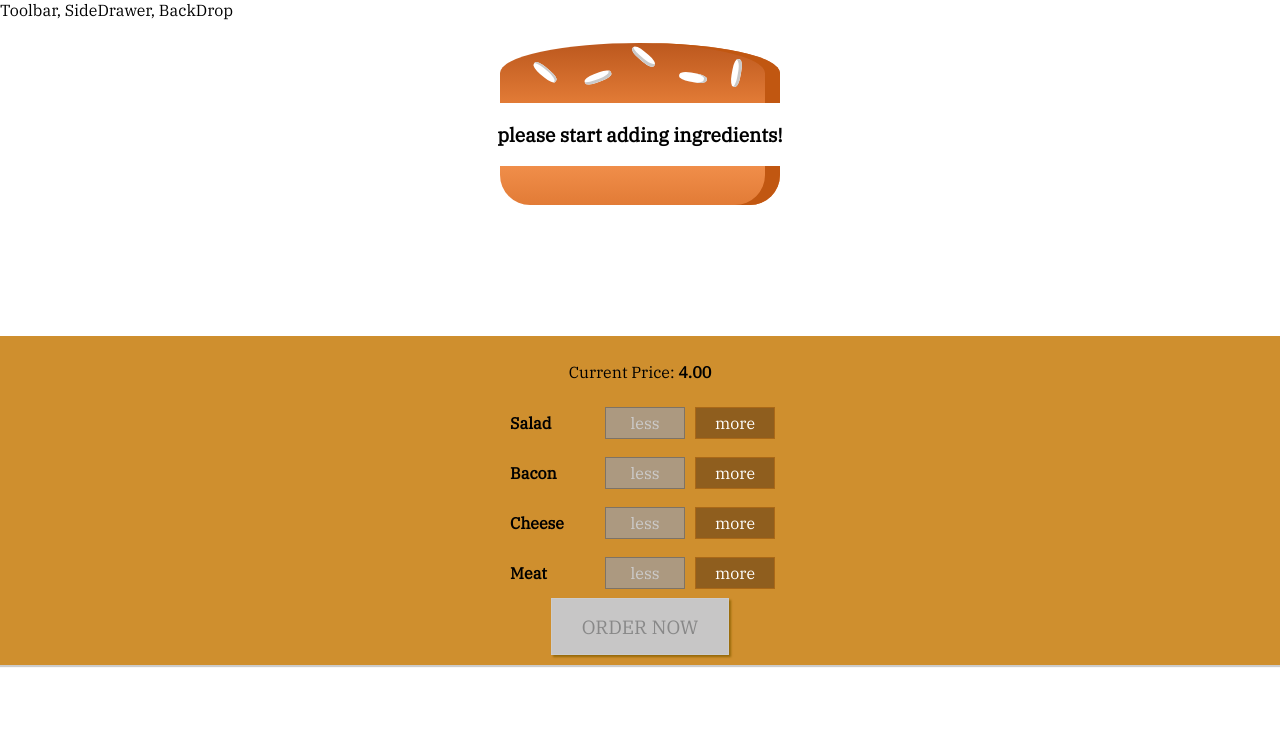
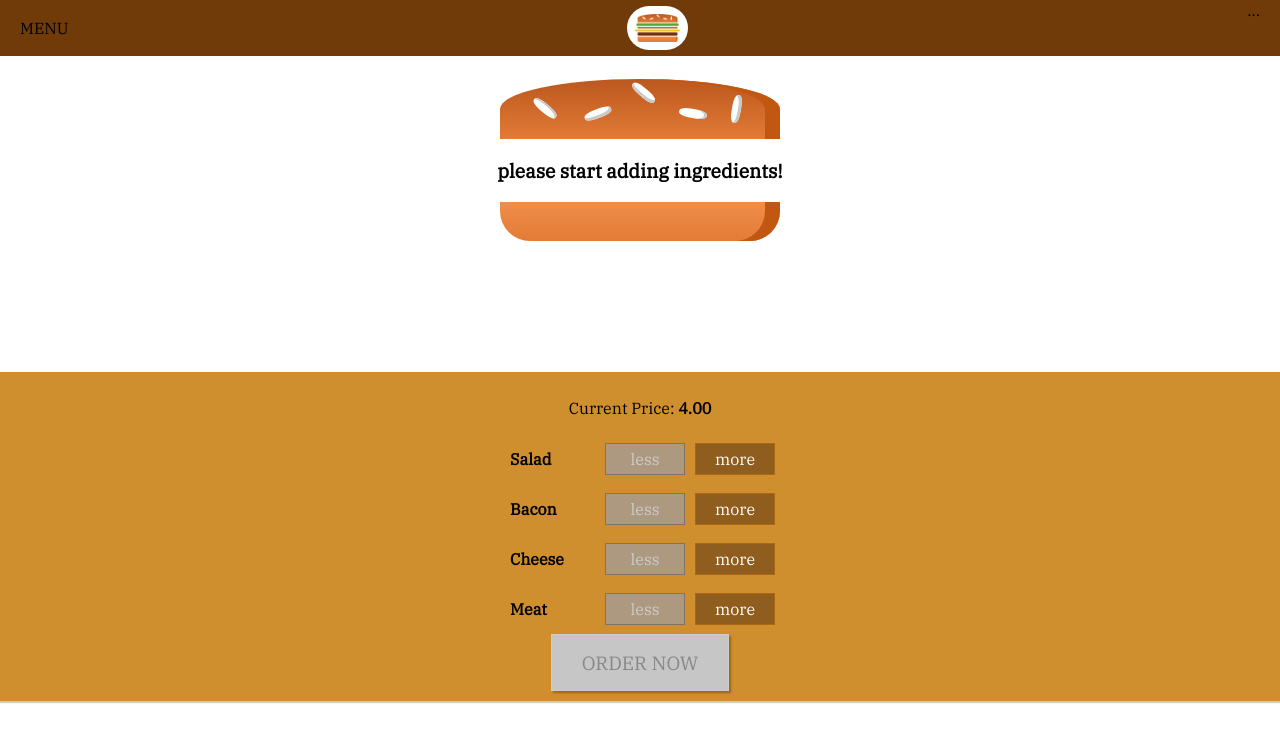
Before and after one commit to angelopoole/burgerbuilder, a React (Create React App) app: page / in a window 1280 px wide. Shown: the top 742 px of the page. Built offline with nearby package versions, Linux system fonts and the light colour scheme.

Commit message:
logo build, working on navigation itemd

```diff
--- a/src/components/Layout/Layout.js
+++ b/src/components/Layout/Layout.js
@@ -1,10 +1,11 @@
 // before react fragments we would wrap the lower components with an <Aux> tag in order to have these tags displayed next to eachother.
 
 import classes from './Layout.module.css';
+import Toolbar from '../Navigation/Toolbar/Toolbar';
 
 const layout = props => (
 	<>
-		<div>Toolbar, SideDrawer, BackDrop</div>
+		<Toolbar />
 		<main className={classes.Content}>{props.children}</main>
 	</>
 );
--- a/src/components/Layout/Layout.module.css
+++ b/src/components/Layout/Layout.module.css
@@ -1,3 +1,3 @@
 .Content {
-	margin-top: 16px;
+	margin-top: 72px;
 }
--- /dev/null
+++ b/src/components/Logo/Logo.js
@@ -0,0 +1,10 @@
+import burgerLogo from '../../assets/images/burger-logo.png';
+import classes from './Logo.module.css';
+
+const logo = props => (
+	<div className={classes.Logo}>
+		<img src={burgerLogo} alt='MyBurger' />
+	</div>
+);
+
+export default logo;
--- /dev/null
+++ b/src/components/Logo/Logo.module.css
@@ -0,0 +1,11 @@
+.Logo {
+	background-color: white;
+	padding: 8px;
+	height: 80%;
+	box-sizing: border-box;
+	border-radius: 50px;
+}
+
+.Logo img {
+	height: 100%;
+}
--- /dev/null
+++ b/src/components/Navigation/Toolbar/Toolbar.js
@@ -0,0 +1,12 @@
+import classes from './Toolbar.module.css';
+import Logo from '../../Logo/Logo';
+
+const toolbar = () => (
+	<header className={classes.Toolbar}>
+		<div>MENU</div>
+		<Logo />
+		<nav>...</nav>
+	</header>
+);
+
+export default toolbar;
--- /dev/null
+++ b/src/components/Navigation/Toolbar/Toolbar.module.css
@@ -0,0 +1,18 @@
+.Toolbar {
+	height: 56px;
+	width: 100%;
+	position: fixed;
+	top: 0;
+	left: 0;
+	background-color: #703b09;
+	display: flex;
+	justify-content: space-between;
+	align-items: center;
+	padding: 0 20px;
+	box-sizing: border-box;
+	z-index: 90;
+}
+
+.Toolbar nav {
+	height: 100%;
+}
```
Also changed, not shown: src/components/Navigation/NavigationItems/NavigationItems.js (added, +13 -0 lines), src/assets/images/burger-logo.png (added), 1 other file (tests, documents, lock files or other folders).
